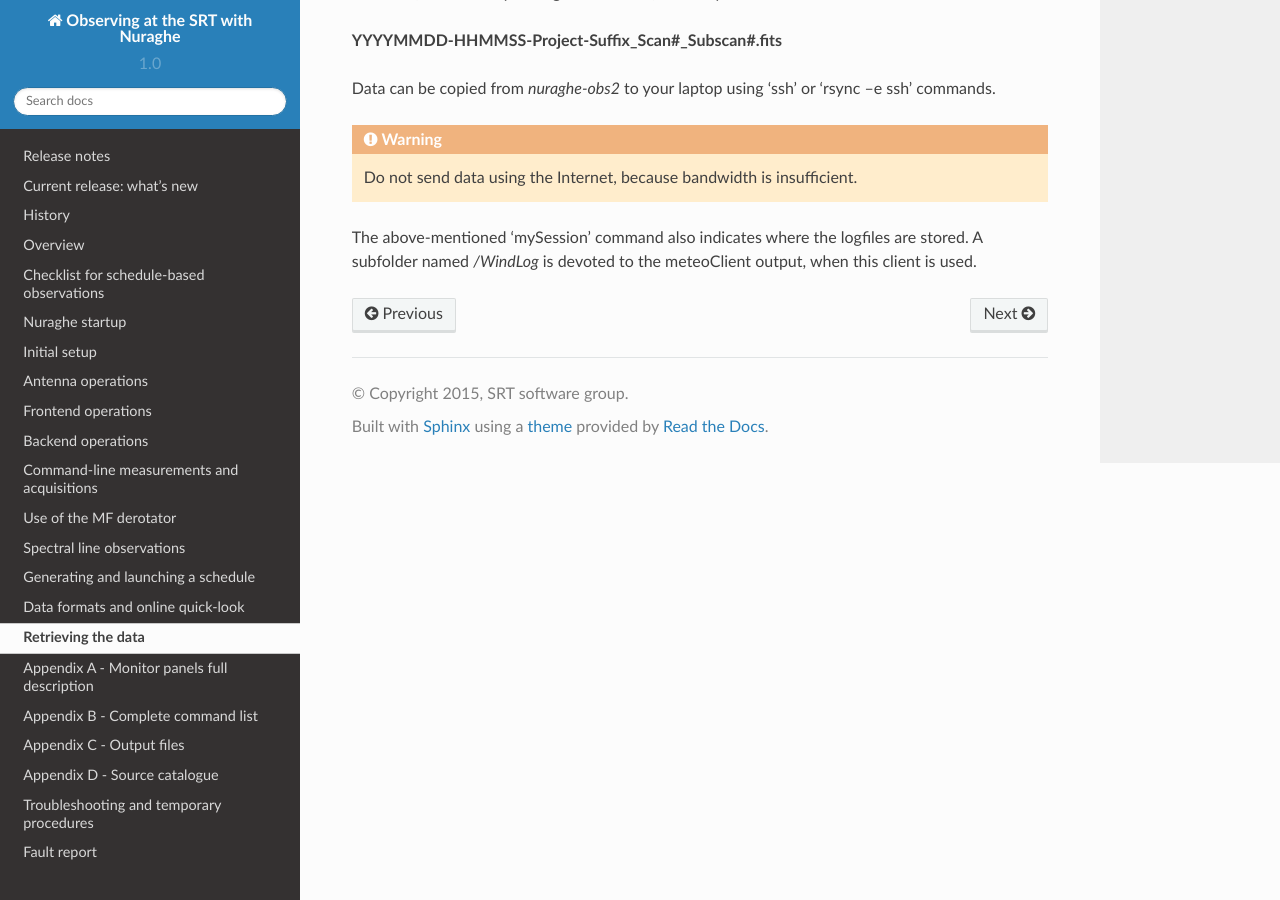
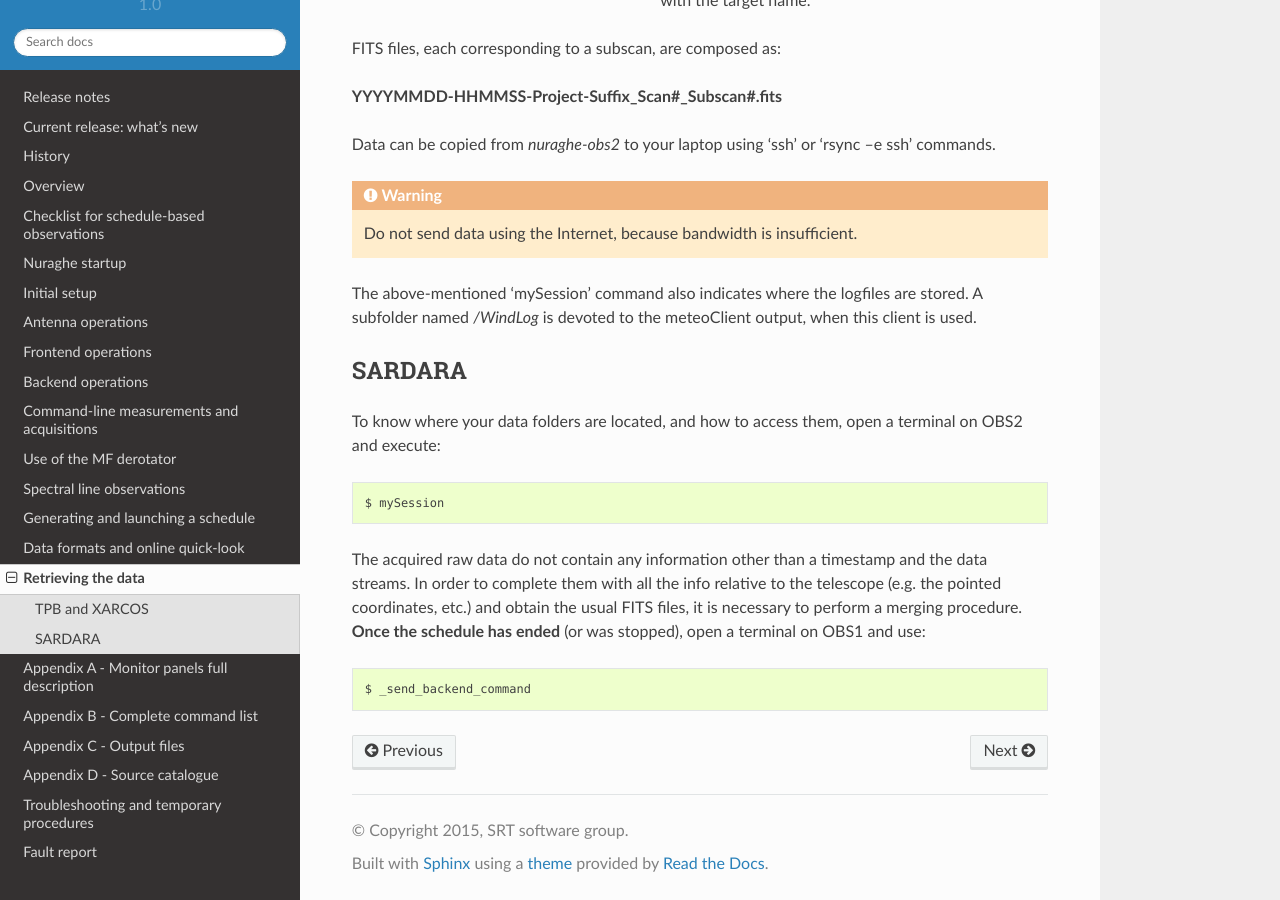
Before and after one commit to discos/doc, a Sphinx documentation site: the page built from user/srt/source/DataRetrieval.rst, in a window 1280 px wide and 900 px high, scrolled down 1010 px. Built offline with Sphinx 7.4.7 and the Read the Docs theme 2.0.0, drawn with Linux system fonts in a browser that asks for light colours.

Commit message:
Details on SARDARA data retrieval

```diff
--- a/user/srt/source/DataRetrieval.rst
+++ b/user/srt/source/DataRetrieval.rst
@@ -4,6 +4,9 @@
 Retrieving the data
 *******************
 
+
+TPB and XARCOS
+==============
 To know where your data folders are located, open a terminal on OBS2 and
 execute::
 
@@ -51,3 +54,21 @@ Data can be copied from *nuraghe-obs2* to your laptop using  'ssh’  or
 The above-mentioned 'mySession' command also indicates where the logfiles are
 stored. A subfolder named */WindLog* is devoted to the meteoClient output, when
 this client is used.
+
+
+SARDARA
+=======
+
+To know where your data folders are located, and how to access them, open a
+terminal on OBS2 and execute::
+
+    $ mySession
+
+The acquired raw data do not contain any information other than a timestamp and
+the data streams. In order to complete them with all the info relative to the
+telescope (e.g. the pointed coordinates, etc.) and obtain the usual FITS files,
+it is necessary to perform a merging procedure.
+**Once the schedule has ended** (or was stopped), open a terminal on OBS1 and
+use::
+
+    $ _send_backend_command
--- a/user/srt/source/ReleaseNotes.rst
+++ b/user/srt/source/ReleaseNotes.rst
@@ -15,7 +15,7 @@ Current release: what's new
 ***************************
 
 Nuraghe 0.6 is the present release.
-Here are the main new elements it introduces:
+Here are the new elements it introduces:
 
   * **New backend**: SARDARA, ROACH-based spectro-polarimeter. SARDARA can now
     be configured via Nuraghe (see :ref:`sardara`)
```
